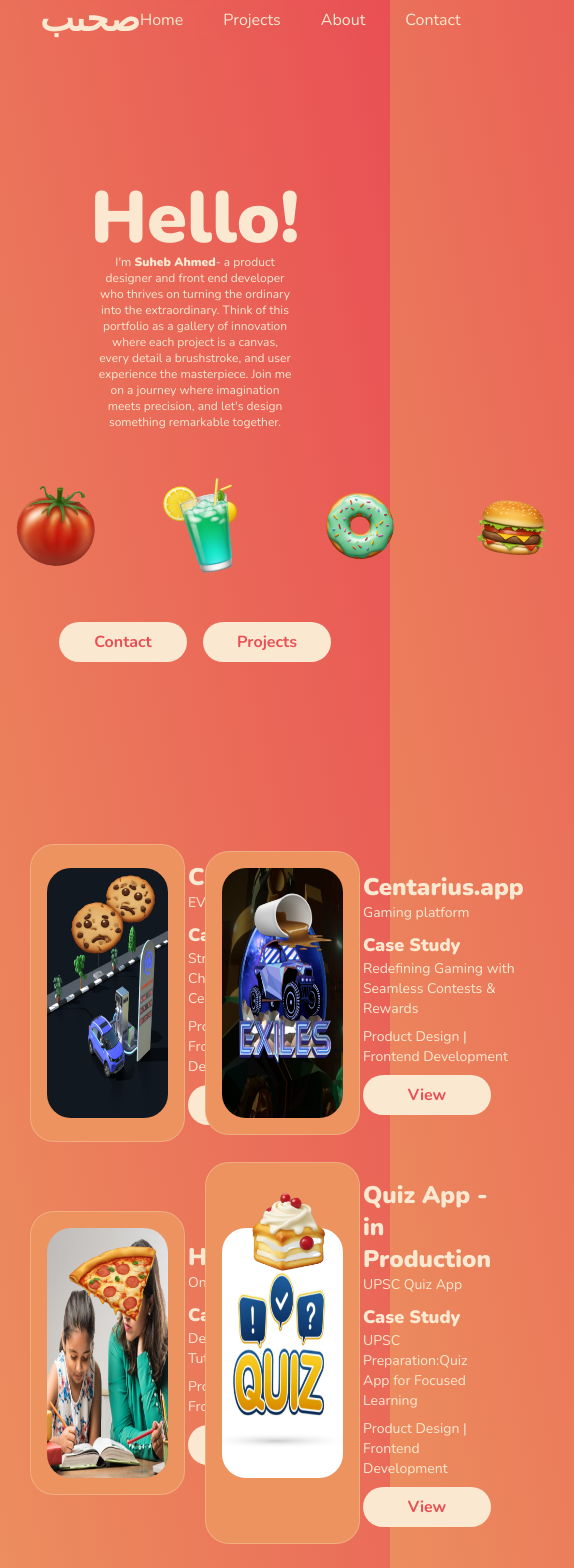
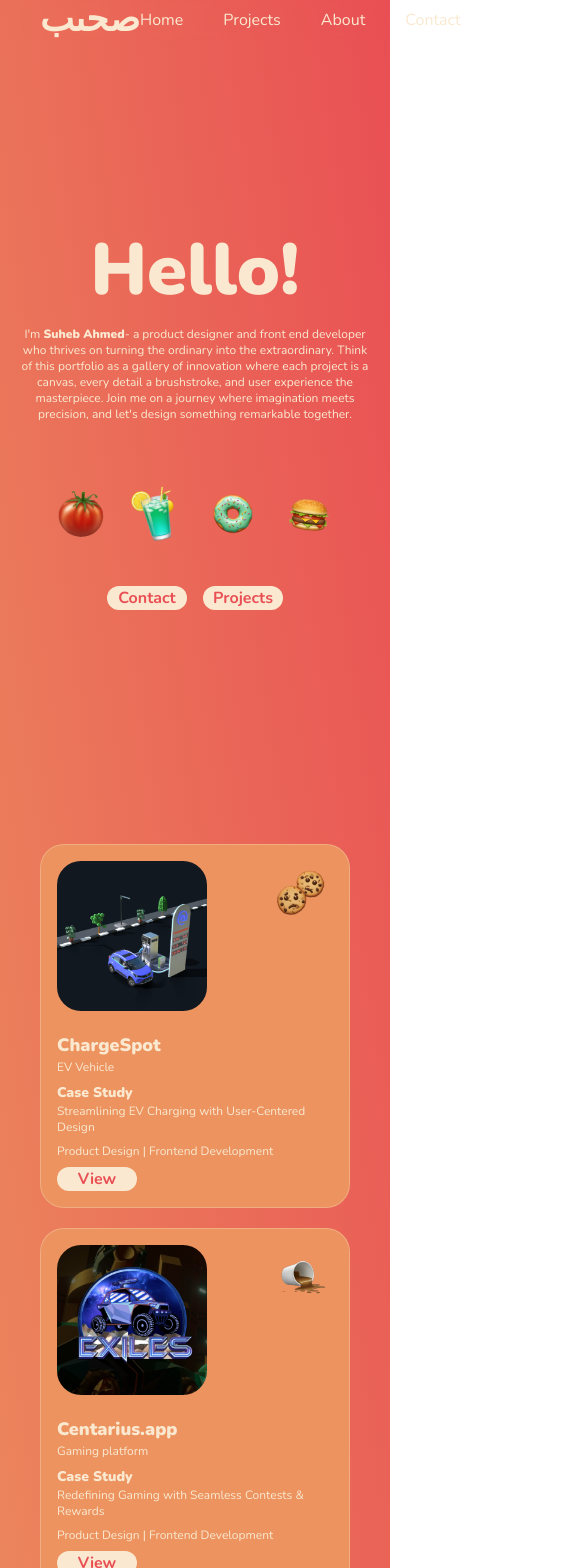
Before and after one commit to suhebism/My-portfolio, a Next.js app: page / in a window 390 px wide. Shown: the top 1568 px of the page, 574 px wide, since content can reach past the window. Built offline with nearby package versions, Linux system fonts and the light colour scheme.

Commit message:
responsive

```diff
--- a/components/Button.jsx
+++ b/components/Button.jsx
@@ -2,7 +2,7 @@ import React from 'react'
 import Image from 'next/image'
 const Button = ({title, className}) => {
   return (
-    <div className={`w-32 h-10 bg-[#FAE9D0] text-[#E94F54] rounded-3xl flex items-center justify-center font-bold cursor-pointer hover:text-[#e94f547a]  transition-all duration-300 ease-in-out ${className}`}>
+    <div className={`w-20 sm:w-32 sm:h-10 bg-[#FAE9D0] text-[#E94F54] rounded-3xl flex items-center justify-center font-bold cursor-pointer hover:text-[#e94f547a]  transition-all duration-300 ease-in-out ${className}`}>
       {title}
     </div>
   )
--- a/components/HomeBanner.jsx
+++ b/components/HomeBanner.jsx
@@ -16,7 +16,7 @@ const HomeBanner = () => {
           <h1 className="text-7xl font-black text-[#FAE9D0]">
             Hello!
           </h1>
-          <p className="text-[#FAE9D0] w-1/2 text-center text-xs">
+          <p className="text-[#FAE9D0] p-5 w-full sm:w-1/2 text-center text-xs">
             {" "}
             I'm <span className="font-black">Suheb Ahmed</span>- a product
             designer and front end developer who thrives on turning the ordinary
@@ -27,11 +27,11 @@ const HomeBanner = () => {
             something remarkable together.
           </p>
         </div>
-        <div className='flex gap-10'>
-            <Image className='w-28 h-28 rotate-6 floating-on-hover' src={tomato} />
-            <Image className='w-28 h-28 -rotate-12 floating-on-hover' src={drink} />
-            <Image className='w-28 h-28 floating-on-hover' src={donut} />
-            <Image className='w-28 h-28 rotate-6 floating-on-hover' src={burger} />
+        <div className='flex gap-3 sm:gap-10'>
+            <Image className='w-16 h-16 sm:w-28 sm:h-28 rotate-6 floating-on-hover' src={tomato} />
+            <Image className='w-16 h-16 sm:w-28 sm:h-28 -rotate-12 floating-on-hover' src={drink} />
+            <Image className='w-16 h-16 sm:w-28 sm:h-28 floating-on-hover' src={donut} />
+            <Image className='w-16 h-16 sm:w-28 sm:h-28 rotate-6 floating-on-hover' src={burger} />
 
         </div>
         <div className='flex gap-4'>
--- a/components/PageTransition.jsx
+++ b/components/PageTransition.jsx
@@ -1,11 +1,11 @@
-// components/PageTransition.js
+
 'use client'
 import { motion } from "framer-motion";
 
 const pageTransitionVariants = {
-  hidden: { opacity: 0, y: 20 }, // Start hidden and slightly moved down
-  visible: { opacity: 1, y: 0 },  // Fully visible and in place
-  exit: { opacity: 0, y: -20 },    // Exit by fading out and moving up
+  hidden: { opacity: 0, y: 20 },
+  visible: { opacity: 1, y: 0 },
+  exit: { opacity: 0, y: -20 },
 };
 
 const PageTransition = ({ children }) => {
@@ -15,7 +15,7 @@ const PageTransition = ({ children }) => {
       animate="visible"
       exit="exit"
       variants={pageTransitionVariants}
-      transition={{ duration: 0.5 }} // Animation duration
+      transition={{ duration: 0.5 }}
     >
       {children}
     </motion.div>
--- a/components/ProjectCard.jsx
+++ b/components/ProjectCard.jsx
@@ -8,25 +8,25 @@ import Button from "./Button";
 const ProjectCard = ({ img,title, desc,projectDetail,img2,url }) => {
   return (
     <div
-      className="relative w-1/2 flex gap-5 border-[1px] border-[#fae9d04a] bg-[#EC935F] p-4 rounded-3xl items-center hover:scale-105 transition-all duration-300 ease-in-out"
+      className="relative w-full lg:w-1/2 flex flex-col sm:flex-row gap-5 border-[1px] border-[#fae9d04a] bg-[#EC935F] p-4 rounded-3xl items-start sm:items-center hover:scale-105 transition-all duration-300 ease-in-out"
     >
 
-      <Image className="w-[250px] h-[250px] rounded-3xl" src={img} />
+      <Image className="w-[150px] h-[150px] sm:w-[250px] sm:h-[250px] rounded-3xl" src={img} />
       <div className=" flex flex-col gap-2">
         <div>
-          <h1 className="text-2xl font-black text-[#FAE9D0]">{title}</h1>
-          <p className="text-sm  text-[#FAE9D0]">{desc}</p>
+          <h1 className="text-lg sm:text-2xl font-black text-[#FAE9D0]">{title}</h1>
+          <p className="text-xs sm:text-sm  text-[#FAE9D0]">{desc}</p>
         </div>
         <div>
-          <h1 className="text-lg font-black text-[#FAE9D0]">Case Study</h1>
-          <p className="text-sm  text-[#FAE9D0]">{projectDetail}</p>
+          <h1 className="text-sm sm:text-lg font-black text-[#FAE9D0]">Case Study</h1>
+          <p className="text-xs sm:text-sm  text-[#FAE9D0]">{projectDetail}</p>
         </div>
-        <div className="text-sm  text-[#FAE9D0]">Product Design | Frontend Development</div>
+        <div className="text-xs sm:text-sm  text-[#FAE9D0]">Product Design | Frontend Development</div>
         <Link className='' href={url}
             target="_blank"
             rel="noopener noreferrer"><Button title='View'/></Link>
       </div>
-      <Image src={img2}  width={100} className='absolute top-5 right-5'/>
+      <Image src={img2}  width={100} className='w-14 sm:w-24 absolute top-5 right-5'/>
     </div>
   );
 };
--- a/components/ProjectSection.jsx
+++ b/components/ProjectSection.jsx
@@ -13,7 +13,7 @@ import pastry from '@/public/cream-pastry.png'
 const ProjectSection = () => {
   return (
     <div className="px-10 flex flex-col gap-5">
-      <div className="flex gap-5 items-center justify-center">
+      <div className="flex flex-col lg:flex-row gap-5 items-center justify-center">
         <ProjectCard
           img={chargespot}
           img2={cookie}
@@ -31,7 +31,7 @@ const ProjectSection = () => {
           url='https://www.centarius.app/'
         />
       </div>
-      <div className="flex gap-5 items-center justify-center">
+      <div className="flex flex-col lg:flex-row gap-5 items-center justify-center">
         <ProjectCard
           img={homeshiksha}
           img2={pizza}
```
